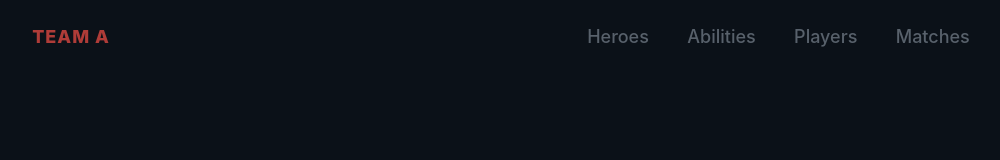
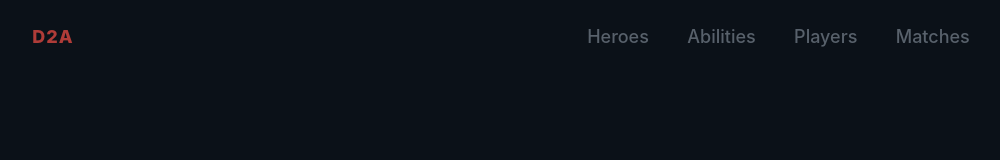
Before and after one commit to claynaut/dota-2-analyzer-frontend, a React (Create React App) app: page / in a window 1280 px wide. Shown: the top 160 px of the page, without its empty margins (139-1139 px from the left). Built offline with nearby package versions, Linux system fonts and the light colour scheme.

Commit message:
Update title

```diff
--- a/src/components/Nav.js
+++ b/src/components/Nav.js
@@ -13,7 +13,7 @@ export default function Nav() {
               activeClass="active"
               className={`${Navstyles.link} ${Navstyles.home}`}
             >
-              TEAM A
+              D2A
             </NavLink>
           </li>
         </ul>
```
